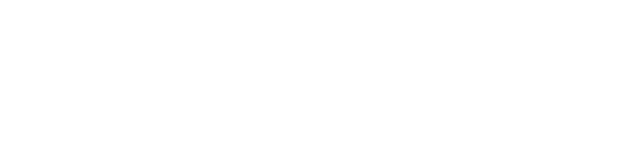
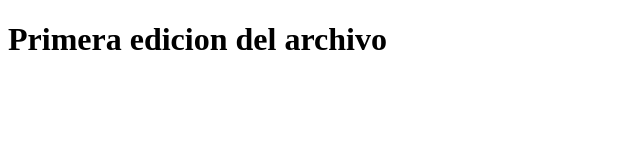
Before and after one commit to S4TuRNn0/aspirantes-mir-ejercicioi-3, a plain HTML site: page Index.html in a window 1280 px wide. Shown: the whole page, without its empty margins (0-640 px from the left). Drawn offline with Linux system fonts and the light colour scheme.

Commit message:
Cambios en la rama develop
1

```diff
--- a/Index.html
+++ b/Index.html
@@ -3,8 +3,8 @@
 <head>
 	<meta charset="utf-8">
 	<meta name="viewport" content="width=device-width, initial-scale=1">
-	<title></title>
+	<title>Esto es una edicion del archivo</title>
 </head>
 <body>
-
+<h1>Primera edicion del archivo</h1>
 </body>
```
